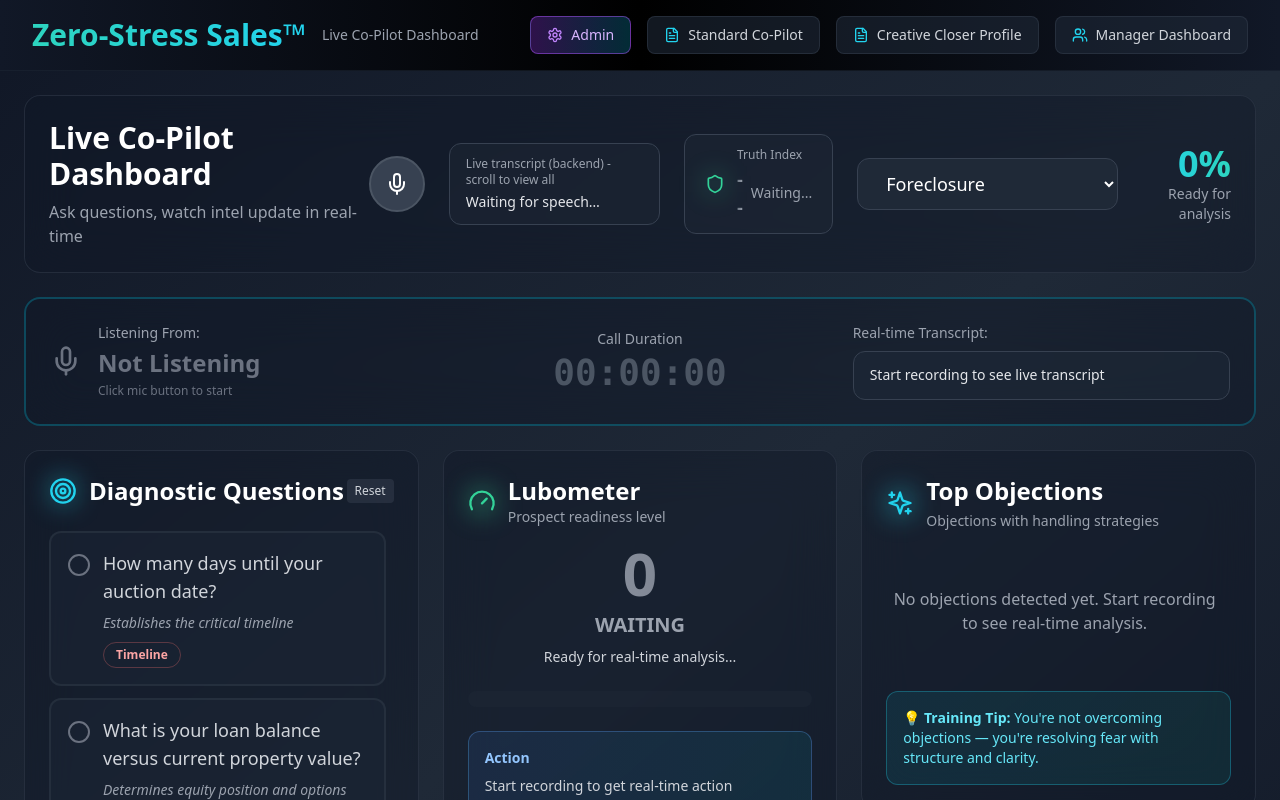
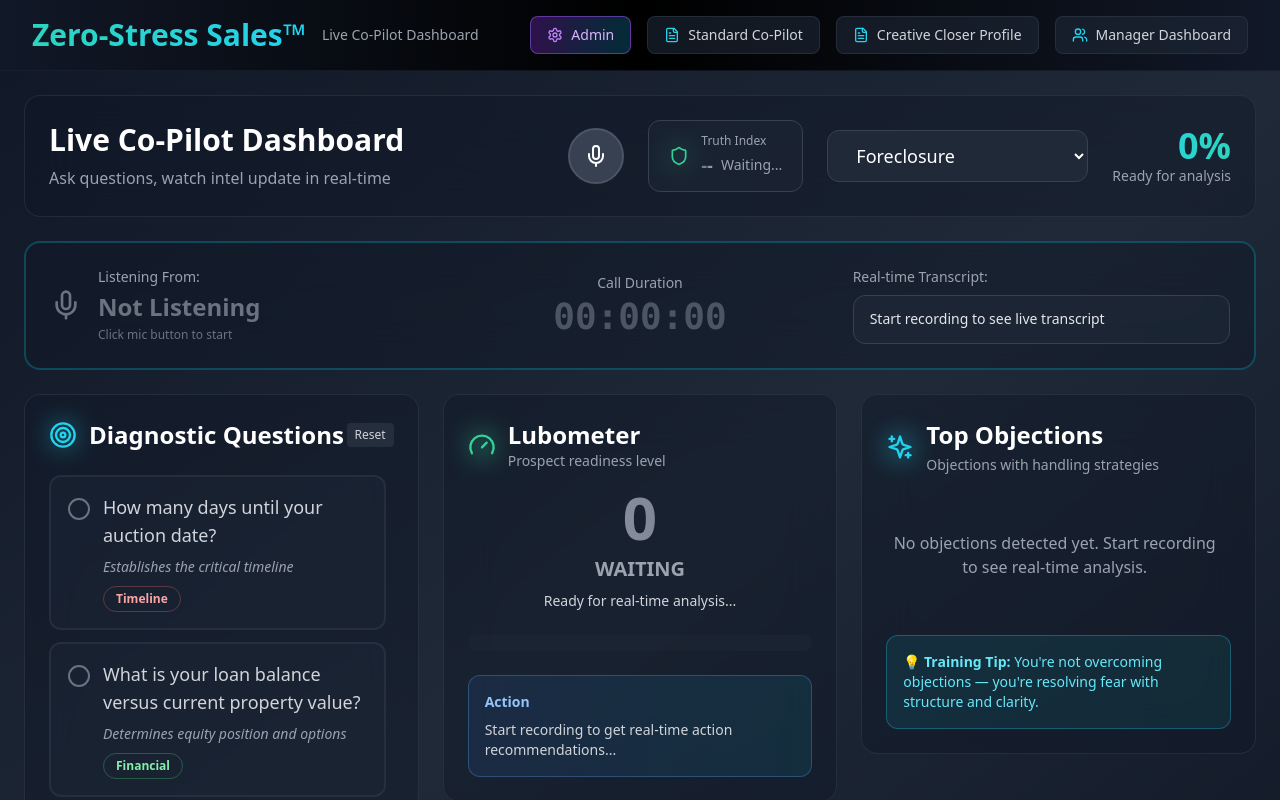
Before and after one commit to SparkyTheG/Live-Co-Pilot-Dashboard, a React (Vite) app in the folder frontend/: page / in a window 1280 px wide. Shown: the top 800 px of the page. Built offline with nearby package versions, Linux system fonts and the light colour scheme.

Commit message:
Remove old transcript display from header
- Removed duplicate 'Live transcript (backend)' box from header
- Now only using the new Live Call Input section for transcript display
- Cleaner header layout with just Recording Button, Truth Index, Prospect Type, and Analysis percentage

```diff
--- a/frontend/src/components/LiveCoPilotDashboard.tsx
+++ b/frontend/src/components/LiveCoPilotDashboard.tsx
@@ -502,14 +502,6 @@ export default function LiveCoPilotDashboard() {
                 }}
               />
 
-              {/* Live transcript (from backend) - Scrollable */}
-              <div className="max-w-[520px] px-4 py-3 bg-gray-800/50 border border-gray-700 rounded-xl">
-                <div className="text-xs text-gray-400 mb-1">Live transcript (backend) - scroll to view all</div>
-                <div className="text-sm text-gray-200 leading-snug max-h-[200px] overflow-y-auto scrollbar-thin scrollbar-thumb-gray-600 scrollbar-track-gray-800">
-                  {liveTranscript || 'Waiting for speech…'}
-                </div>
-              </div>
-
               {/* Truth Index Display */}
               <div className="flex items-center gap-3 px-5 py-3 bg-gray-800/50 border border-gray-700 rounded-xl">
                 <div className="relative">
```
